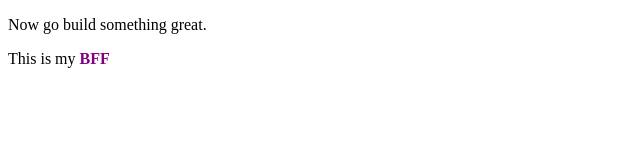
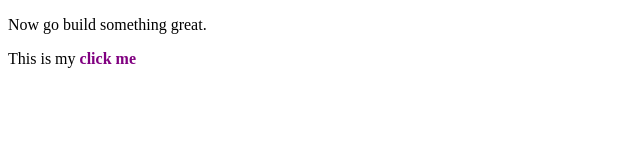
Before and after one commit to codeaholicguy/lottie-sample, a Gatsby site: page / in a window 1280 px wide. Shown: the full height of the page, 0-640 px from the left. Built offline with nearby package versions, Linux system fonts and the light colour scheme; Gatsby itself is replaced by a stand-in of ours.

Commit message:
Update text

```diff
--- a/src/pages/index.js
+++ b/src/pages/index.js
@@ -39,7 +39,7 @@
             }}
             onClick={this._click}
           >
-            BFF
+            click me
           </span>
         </p>
         {this.state.show && (
```
